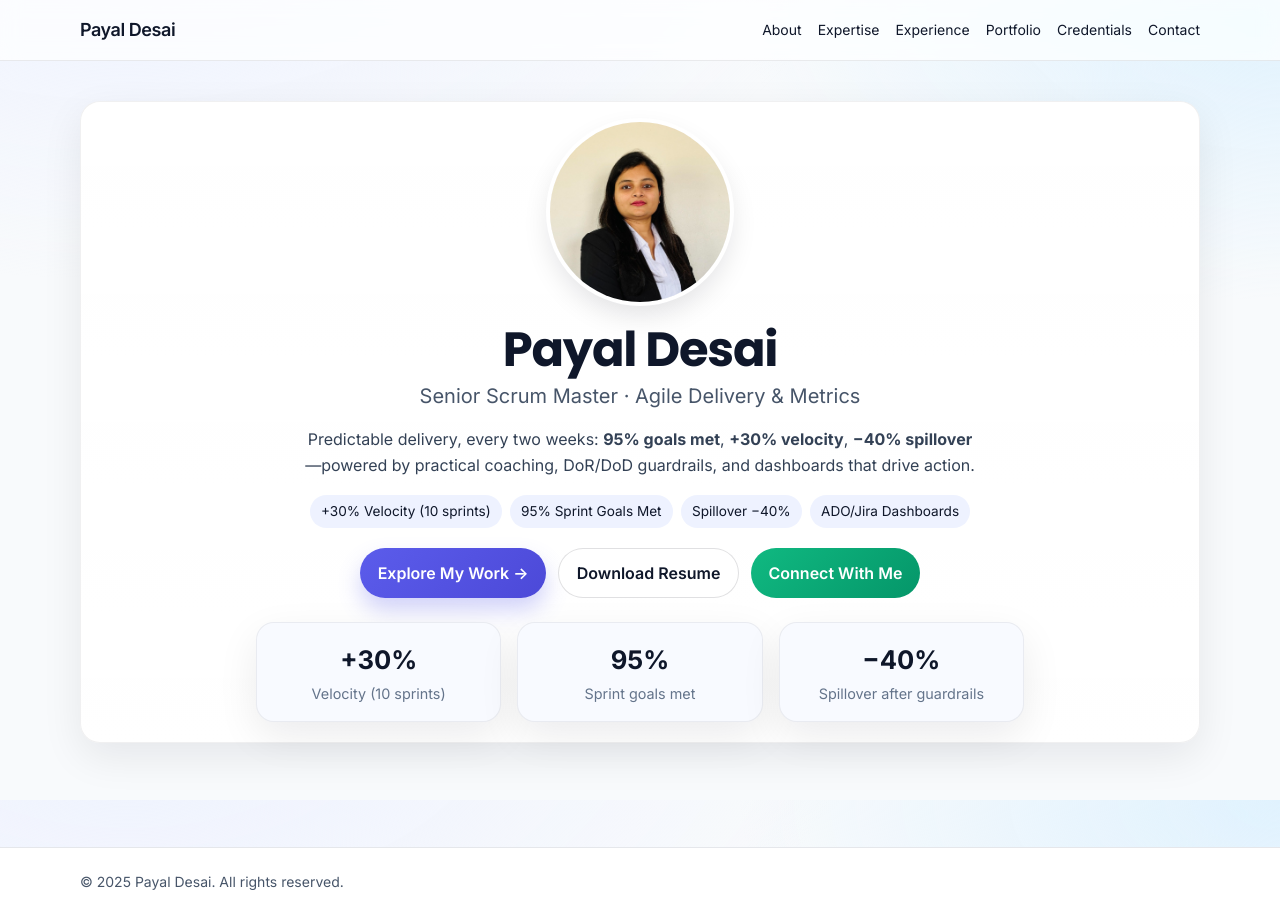
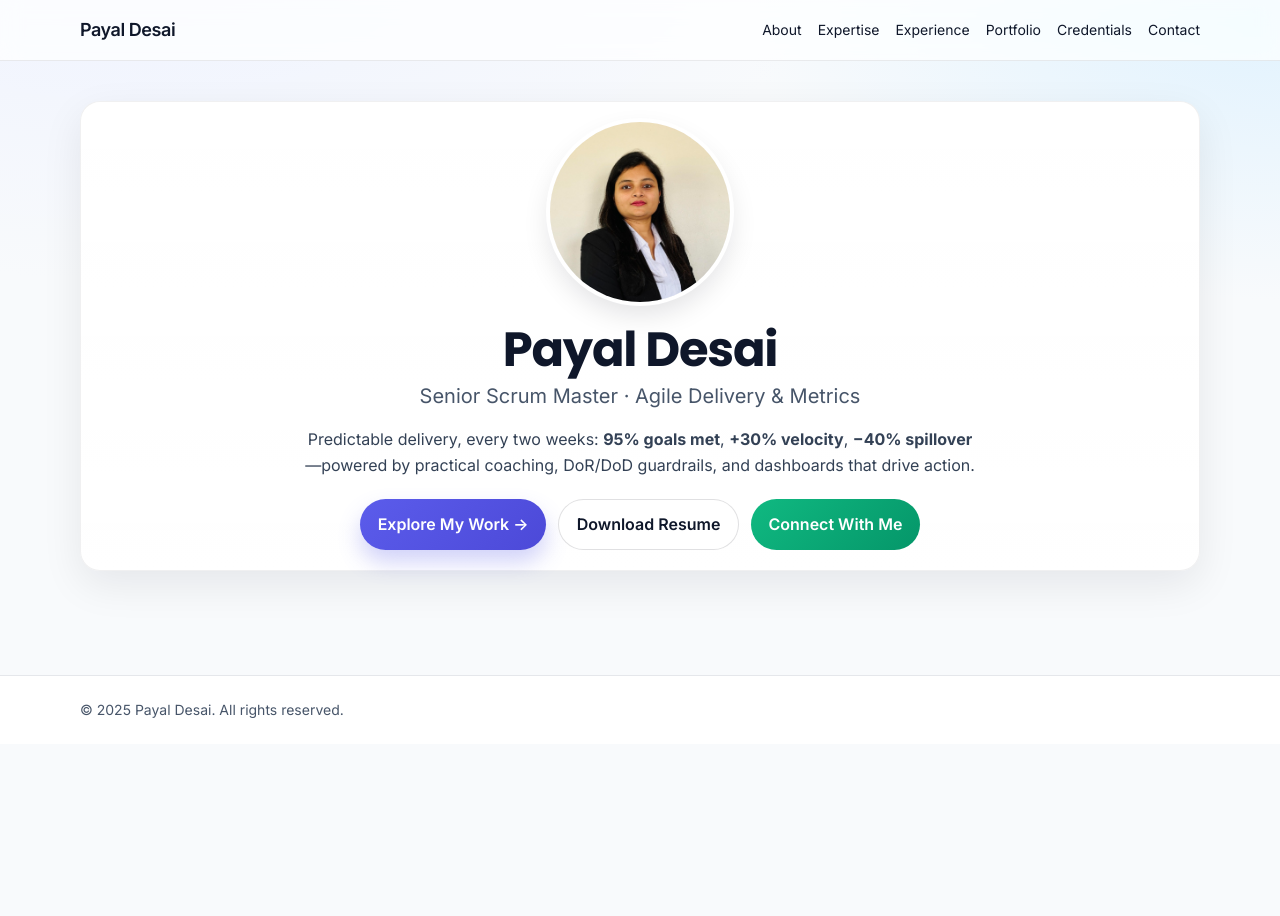
Before and after one commit to dirghak/Payal-Desai, a Next.js app: page / in a window 1280 px wide. After the commit the page ends 800 px from the top, so only its background shows below. Built offline with nearby package versions, Linux system fonts and the light colour scheme.

Commit message:
Update page.tsx

```diff
--- a/app/page.tsx
+++ b/app/page.tsx
@@ -40,36 +40,12 @@ export default function Page() {
     Predictable delivery, every two weeks: <strong>95% goals met</strong>, <strong>+30% velocity</strong>, <strong>−40% spillover</strong>—powered by practical coaching, DoR/DoD guardrails, and dashboards that drive action.
   </p>
 
-  {/* Chips */}
-  <div className="mt-4 flex flex-wrap justify-center gap-2 text-sm">
-    <span className="chip">+30% Velocity (10 sprints)</span>
-    <span className="chip">95% Sprint Goals Met</span>
-    <span className="chip">Spillover −40%</span>
-    <span className="chip">ADO/Jira Dashboards</span>
-  </div>
-
   {/* Buttons */}
   <div className="mt-5 flex flex-wrap justify-center gap-3">
     <a href="/case-studies" className="btn btn-primary">Explore My Work →</a>
     <a href="/resumes/Payal Desai_CV.pdf" target="_blank" className="btn btn-ghost">Download Resume</a>
     <a href="/contact" className="btn btn-success">Connect With Me</a>
   </div>
-
-  {/* KPIs */}
-  <div className="grid md:grid-cols-3 gap-4 mt-6 max-w-3xl mx-auto text-left md:text-center">
-    <div className="kpi">
-      <div className="value">+30%</div>
-      <div className="label">Velocity (10 sprints)</div>
-    </div>
-    <div className="kpi">
-      <div className="value">95%</div>
-      <div className="label">Sprint goals met</div>
-    </div>
-    <div className="kpi">
-      <div className="value">−40%</div>
-      <div className="label">Spillover after guardrails</div>
-    </div>
-  </div>
 </section>
     </div>
   )
```
